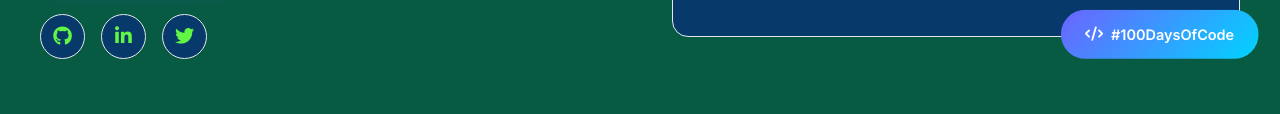
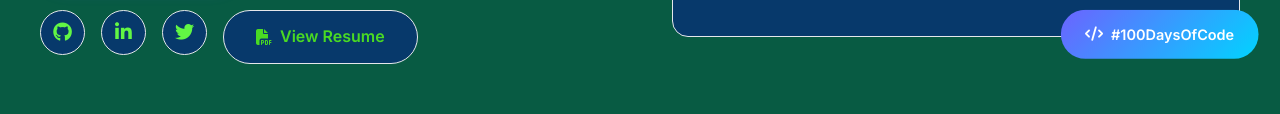
Before and after one commit to iArthur04/arthur-portfolio, a website with bundled scripts: page index.html in a window 1280 px wide. Shown: the part 598-712 px from the top of the page. Built offline with nearby package versions, Linux system fonts and the light colour scheme; files whose address does not match are found by name.

Commit message:
just adding staff' git

```diff
--- a/index.html
+++ b/index.html
@@ -88,6 +88,10 @@
                     </a>
                     <a href="https://twitter.com/iArthur04" target="_blank" rel="noopener noreferrer" class="social-link" title="Twitter">
                         <i class="fab fa-twitter"></i>
+                    </a>
+                    <!-- Add a link to your resume -->
+                    <a href="/ArthurGondo_CV.pdf" class="btn btn-secondary">
+                        <i class="fas fa-file-pdf"></i> View Resume
                     </a>
                 </div>
             </div>
```
Also changed, not shown: 1 other file.
